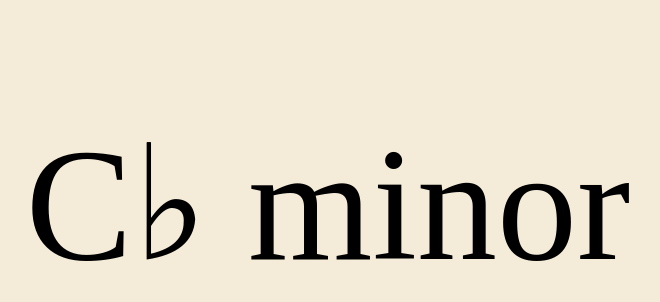
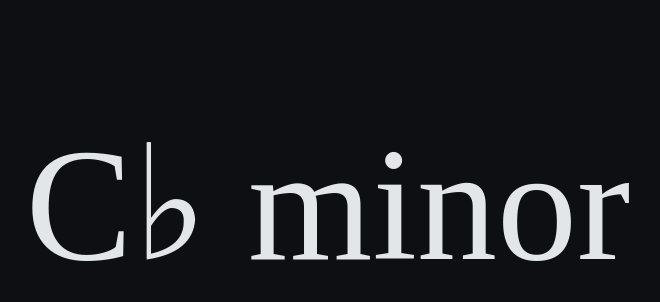
Before and after one commit to jeromejaglale/music-random-key, a plain HTML site: page index.html in a window 1280 px wide. Shown: the part 196-498 px from the top of the page, without its empty margins (312-972 px from the left). Drawn offline with Linux system fonts and the dark colour scheme.

Commit message:
Add dark mode

```diff
--- a/css/main.css
+++ b/css/main.css
@@ -31,9 +31,6 @@ p, h1, h2, h3, h4, h5, h6 {
 
 /* End of CSS Reset*/
 
-html {
-}
-
 body {
   display: flex;
   flex-direction: row;
@@ -51,3 +48,10 @@ body {
     10rem
   );
 }
+
+@media (prefers-color-scheme: dark) {
+  body {
+    background-color: #0d0f12;
+    color: #E3E6E8;
+  }
+}
--- a/index.html
+++ b/index.html
@@ -4,17 +4,14 @@
 <head>
 	<meta http-equiv="content-type" content="text/html; charset=UTF-8">
 	<meta name="viewport" content="width=device-width">
-
 	<title>Random Key</title>
 	<link href="css/main.css" type="text/css" rel="stylesheet">
 	<link rel="apple-touch-icon" href="images/icon.png" />
 </head>
 
 <body>
+	<p id="key"></p>
+	<script type="text/javascript" src="js/main.js"></script>
+</body>
 
-<p id="key"></p>
-
-<script type="text/javascript" src="js/main.js"></script>
-
-</body>
 </html>
```
